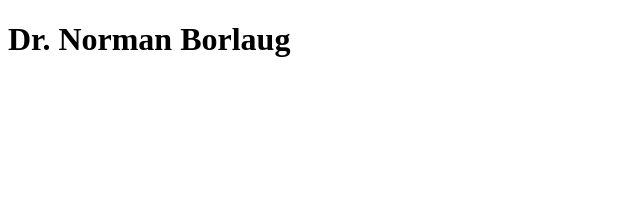
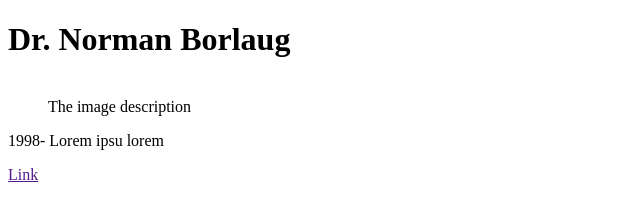
Before and after one commit to CKTeye/Tribute-page, a plain HTML site: page index.html in a window 1280 px wide. Shown: the whole page, without its empty margins (0-640 px from the left). Drawn offline with Linux system fonts and the light colour scheme.

Commit message:
Step 5 to 7

```diff
--- a/index.html
+++ b/index.html
@@ -23,8 +23,11 @@
     -->
     <main id="main">
         <h1 id="title">Dr. Norman Borlaug</h1>
-        <figure id="img-div"> <img id="image" src = ""> </figure>
-
+        <figure id="img-div"> <img id="image" src = "">
+          <figcaption id="img-caption">The image description</figcaption>
+        </figure>
+        <p id="tribute-info">1998- Lorem ipsu lorem</p>
+        <a id="tribute-link" href="" target="_blank">Link</a>
     </main>
 
     <script  src="js/index.js"></script>
```
